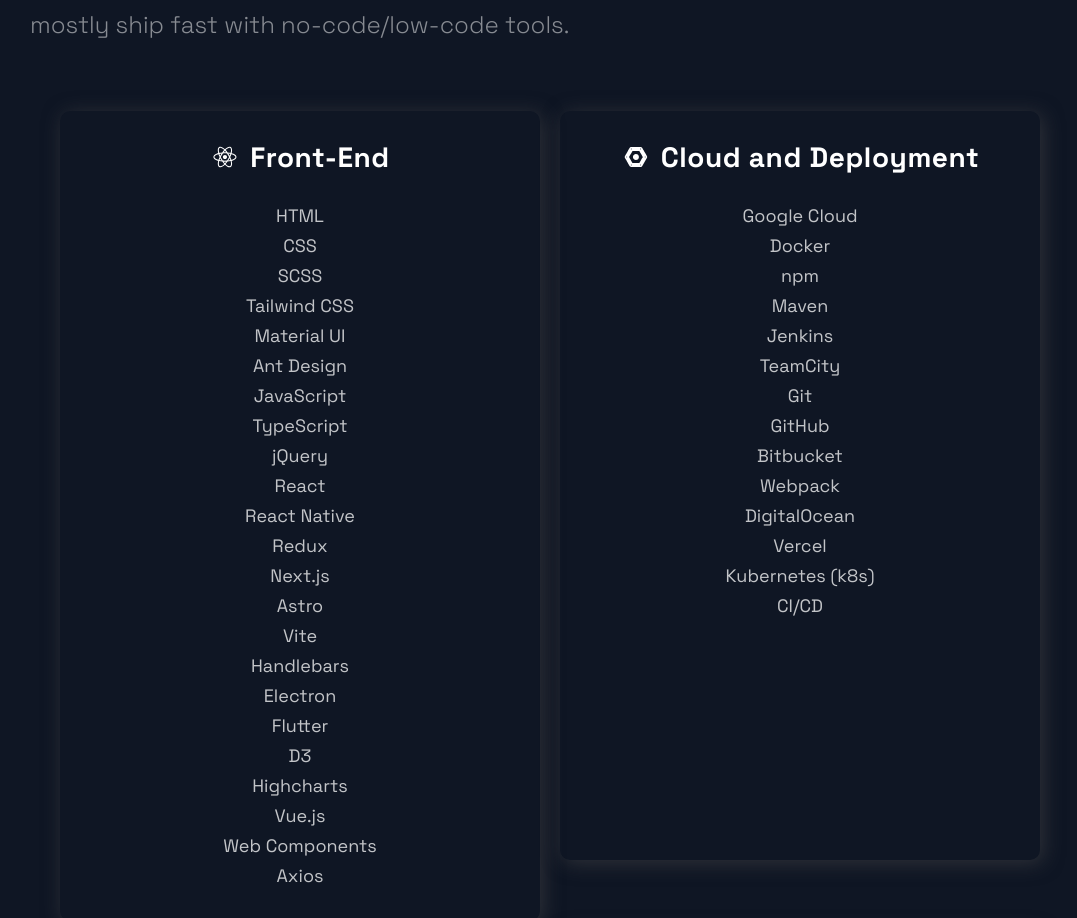
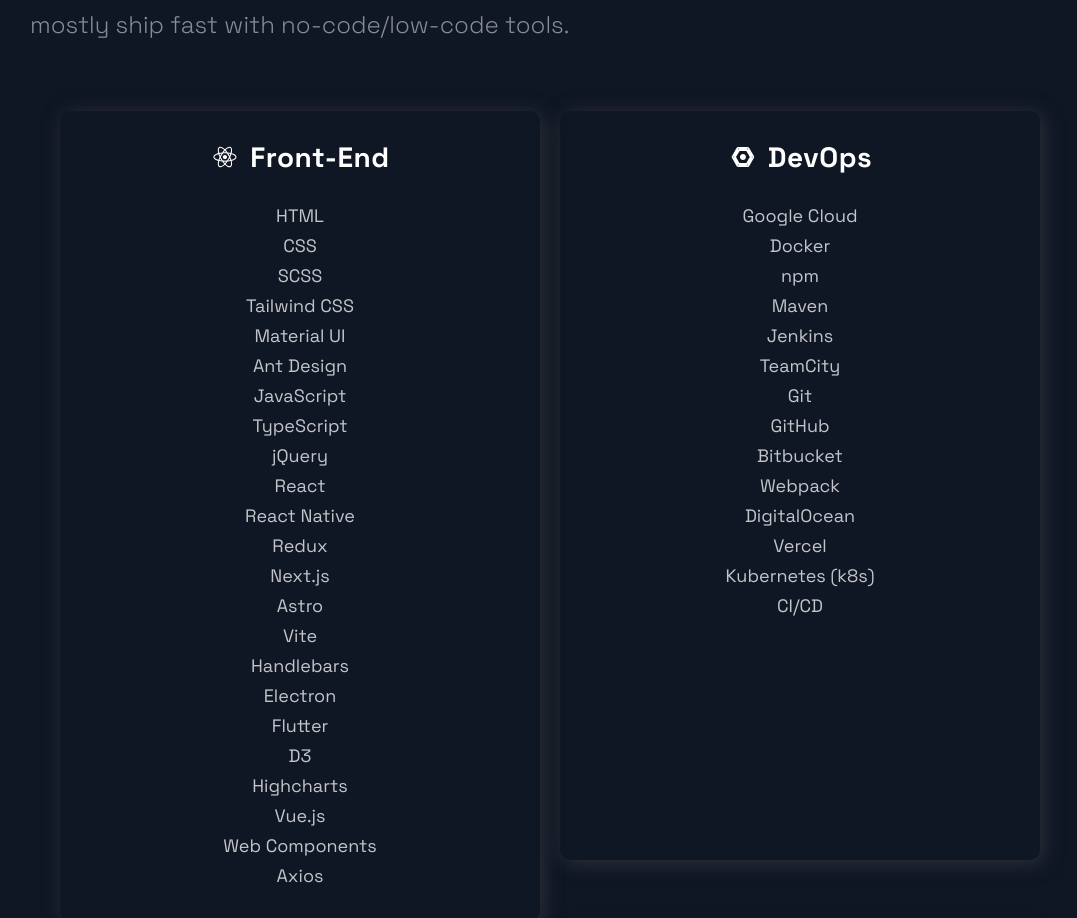
Before and after one commit to samiralibabic/portfolio, a Next.js app: page / in a window 1280 px wide. Shown: the part 3146-4064 px from the top of the page, without its empty margins (90-1167 px from the left). Built offline with nearby package versions, Linux system fonts and the light colour scheme.

Commit message:
Update headings for technologies.

```diff
--- a/src/components/Technologies/Technologies.js
+++ b/src/components/Technologies/Technologies.js
@@ -34,7 +34,7 @@ const Technologies = () => (
       <GridColumn>
         <BlogCard>
           <ListContainer>
-            <ListTitle><DiGoogleCloudPlatform size='3rem' style={{ minWidth: '30px', marginRight: '10px' }} />Cloud and Deployment</ListTitle>
+            <ListTitle><DiGoogleCloudPlatform size='3rem' style={{ minWidth: '30px', marginRight: '10px' }} />DevOps</ListTitle>
             {technologies.devOps.map((devOps) => (
               <ListItem key={devOps}><ListParagraph>{devOps}</ListParagraph></ListItem>
             ))}
```
